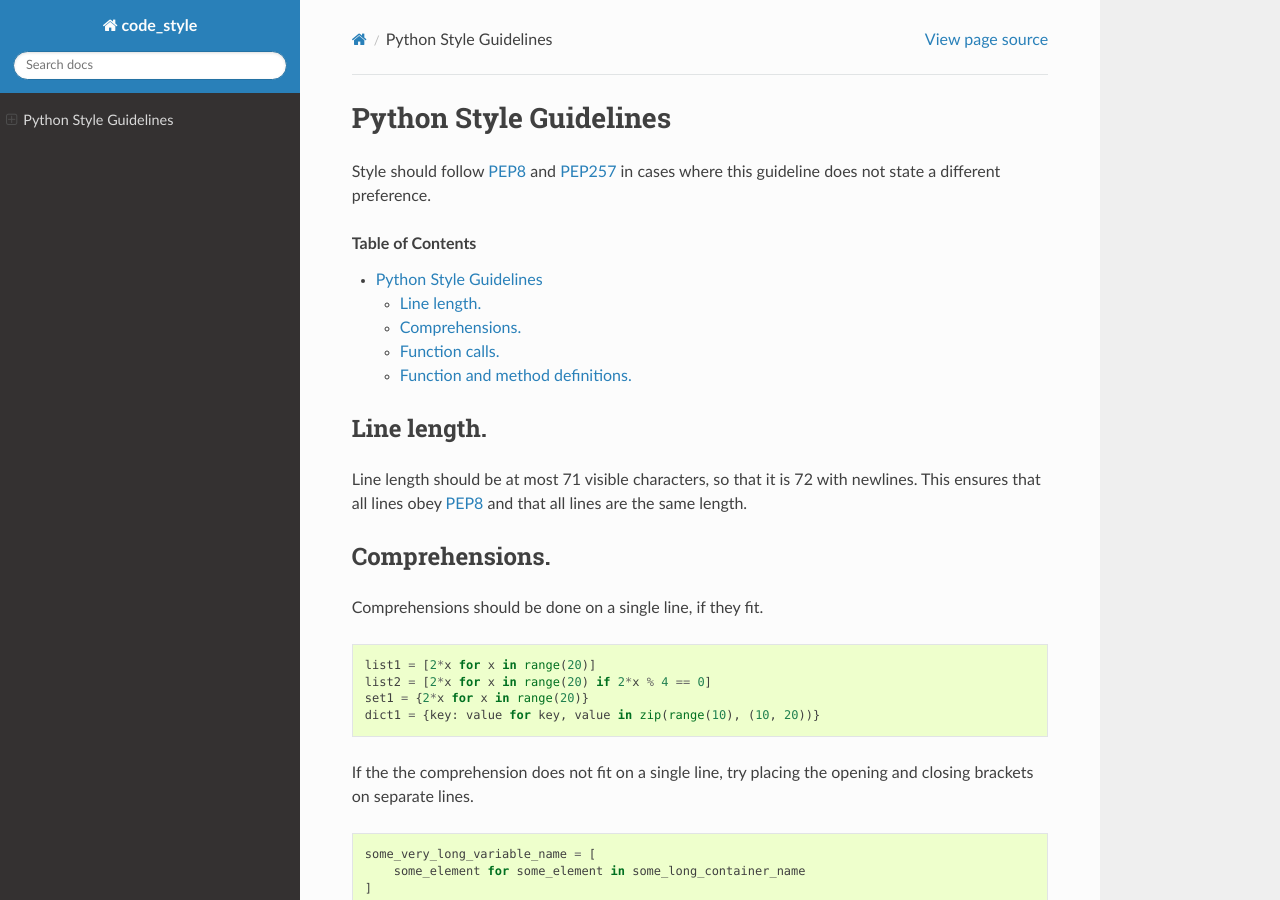
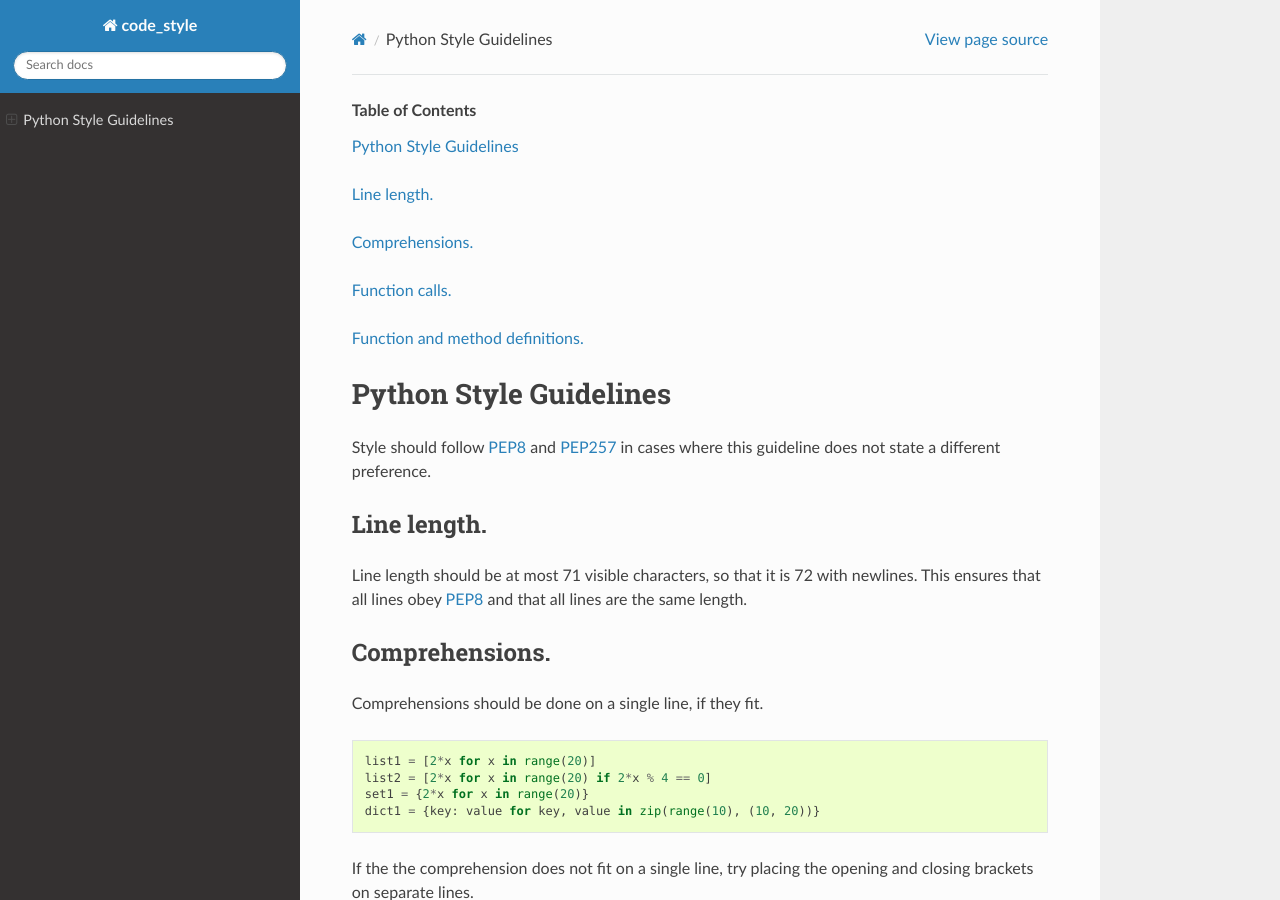
Before and after one commit to lukasturcani/code_style, a Sphinx documentation site: the page built from docs/python.rst, in a window 1280 px wide and 900 px high. Built offline with Sphinx 7.4.7 and the Read the Docs theme 2.0.0, drawn with Linux system fonts in a browser that asks for light colours; some of the changed lines change nothing that is shown.

Commit message:
Changed position of ToC.

```diff
--- a/docs/python.rst
+++ b/docs/python.rst
@@ -1,3 +1,6 @@
+.. contents:: Table of Contents
+
+
 .. _`Python Style Guidelines`:
 
 Python Style Guidelines
@@ -11,8 +14,6 @@ does not state a different preference.
 
 .. toctree::
    :numbered:
-
-.. contents:: Table of Contents
 
 Line length.
 ------------
```
